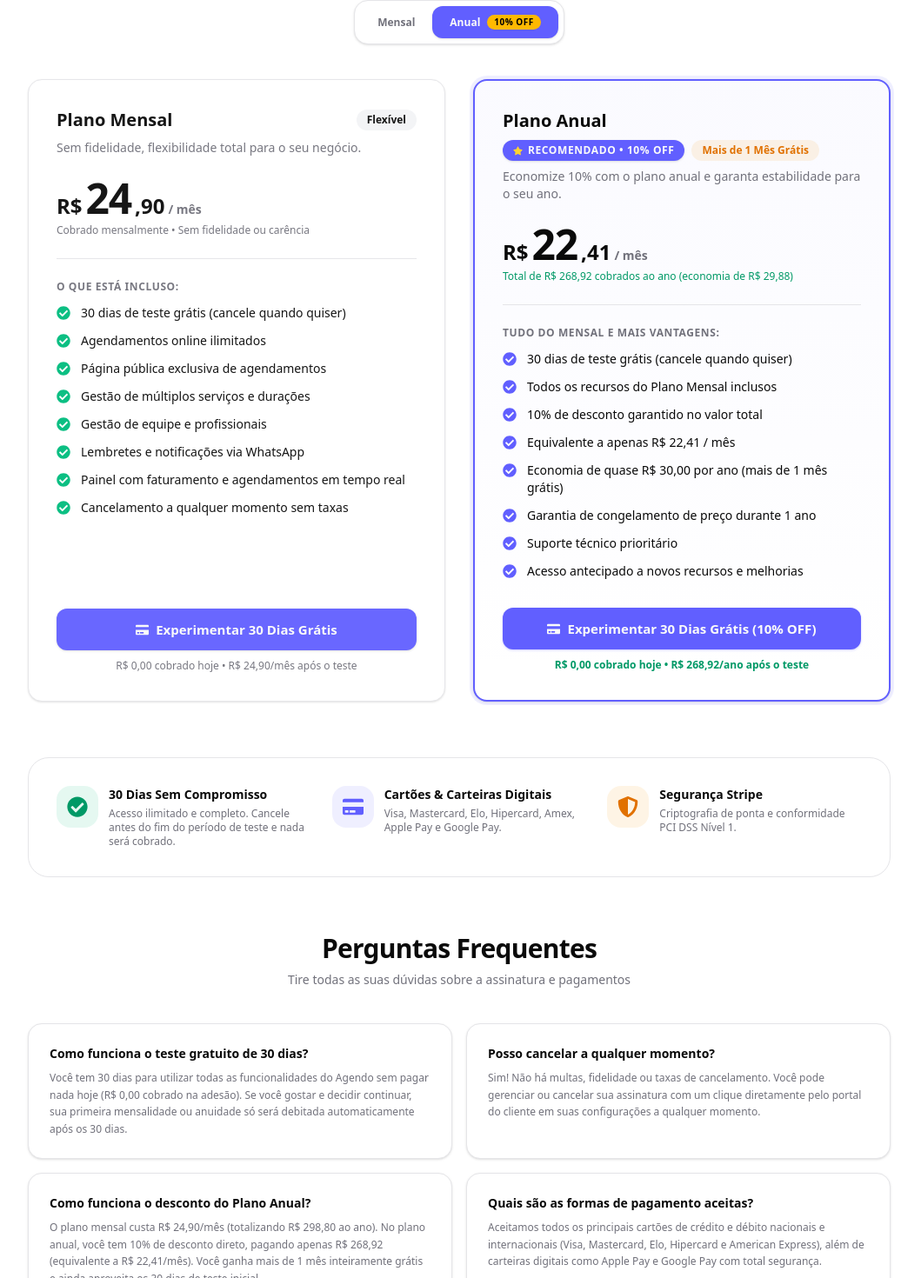
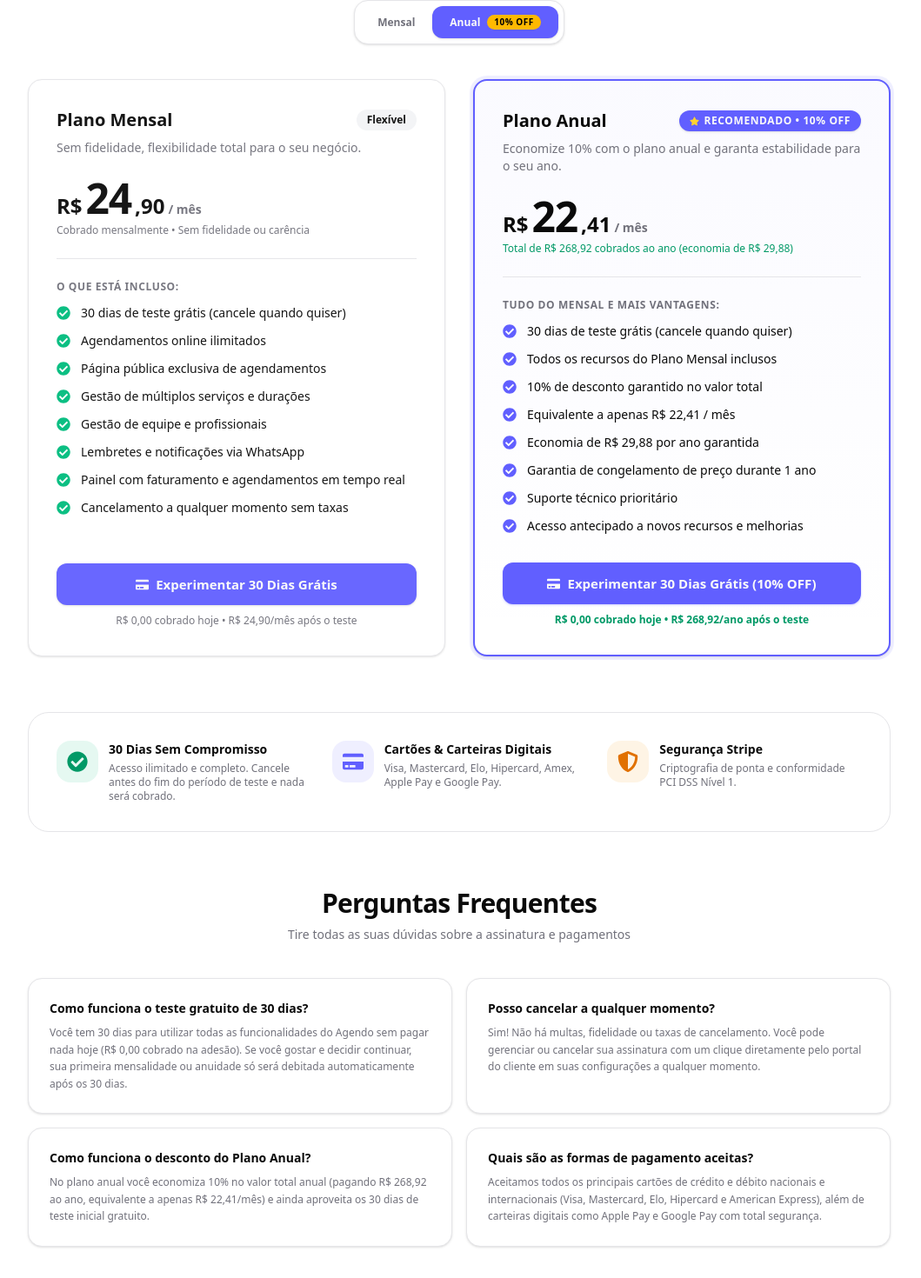
Before and after one commit to gabriel8programmer/agendo, a Next.js app: page /planos in a window 1280 px wide. Shown: the part 435-1905 px from the top of the page at 87% size, without its empty margins (112-1171 px from the left). Built offline with nearby package versions, Linux system fonts and the light colour scheme; no server answers.

Commit message:
fix(ui): remove redundant 1 month free badge and harmonize annual card

```diff
--- a/app/planos/page.tsx
+++ b/app/planos/page.tsx
@@ -265,17 +265,12 @@ export default function PlansPage() {
             }`}
           >
             <div>
-              <div className="flex flex-wrap items-center justify-between gap-2">
+              <div className="flex items-center justify-between">
                 <h3 className="text-xl font-bold text-foreground">{PLANS.annual.name}</h3>
-                <div className="flex flex-wrap items-center gap-2">
-                  <span className="inline-flex items-center gap-1.5 rounded-full bg-primary px-3 py-1 text-xs font-black uppercase tracking-wider text-primary-foreground shadow-sm">
-                    <FaStar size={11} className="text-amber-300" />
-                    Recomendado • 10% OFF
-                  </span>
-                  <span className="rounded-full bg-amber-500/10 px-3 py-1 text-xs font-extrabold text-amber-600">
-                    Mais de 1 Mês Grátis
-                  </span>
-                </div>
+                <span className="inline-flex items-center gap-1.5 rounded-full bg-primary px-3 py-1 text-xs font-black uppercase tracking-wider text-primary-foreground shadow-sm">
+                  <FaStar size={11} className="text-amber-300" />
+                  Recomendado • 10% OFF
+                </span>
               </div>
               <p className="mt-2 text-sm text-muted-foreground">{PLANS.annual.description}</p>
 
@@ -405,10 +400,9 @@ export default function PlansPage() {
                 Como funciona o desconto do Plano Anual?
               </h3>
               <p className="mt-2 text-xs leading-relaxed text-muted-foreground">
-                O plano mensal custa R$ 24,90/mês (totalizando R$ 298,80 ao ano). No plano anual,
-                você tem 10% de desconto direto, pagando apenas R$ 268,92 (equivalente a R$
-                22,41/mês). Você ganha mais de 1 mês inteiramente grátis e ainda aproveita os 30
-                dias de teste inicial.
+                No plano anual você economiza 10% no valor total anual (pagando R$ 268,92 ao ano,
+                equivalente a apenas R$ 22,41/mês) e ainda aproveita os 30 dias de teste inicial
+                gratuito.
               </p>
             </Card>
 
--- a/lib/stripe.ts
+++ b/lib/stripe.ts
@@ -64,7 +64,7 @@ export const PLANS: Record<PlanKey, PlanConfig> = {
       "Todos os recursos do Plano Mensal inclusos",
       "10% de desconto garantido no valor total",
       "Equivalente a apenas R$ 22,41 / mês",
-      "Economia de quase R$ 30,00 por ano (mais de 1 mês grátis)",
+      "Economia de R$ 29,88 por ano garantida",
       "Garantia de congelamento de preço durante 1 ano",
       "Suporte técnico prioritário",
       "Acesso antecipado a novos recursos e melhorias",
```
